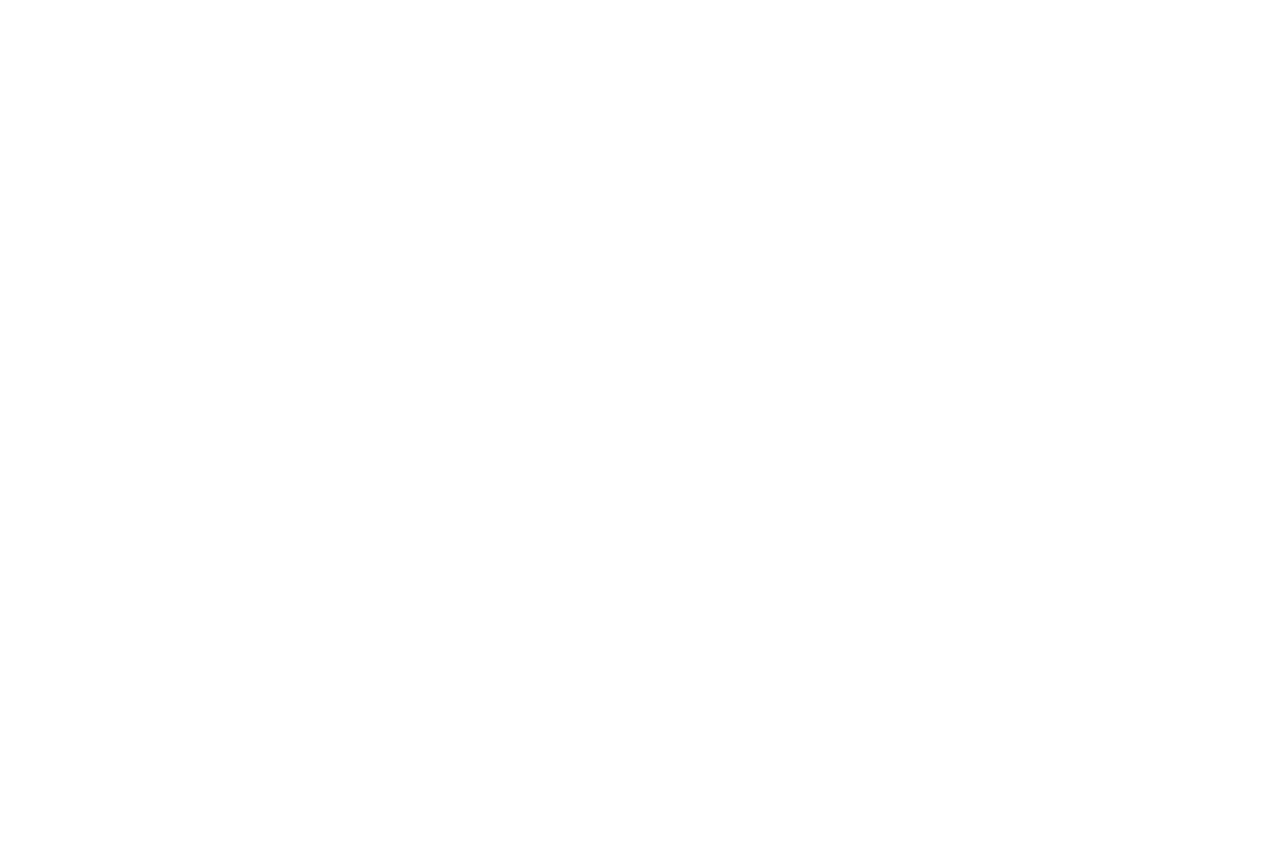
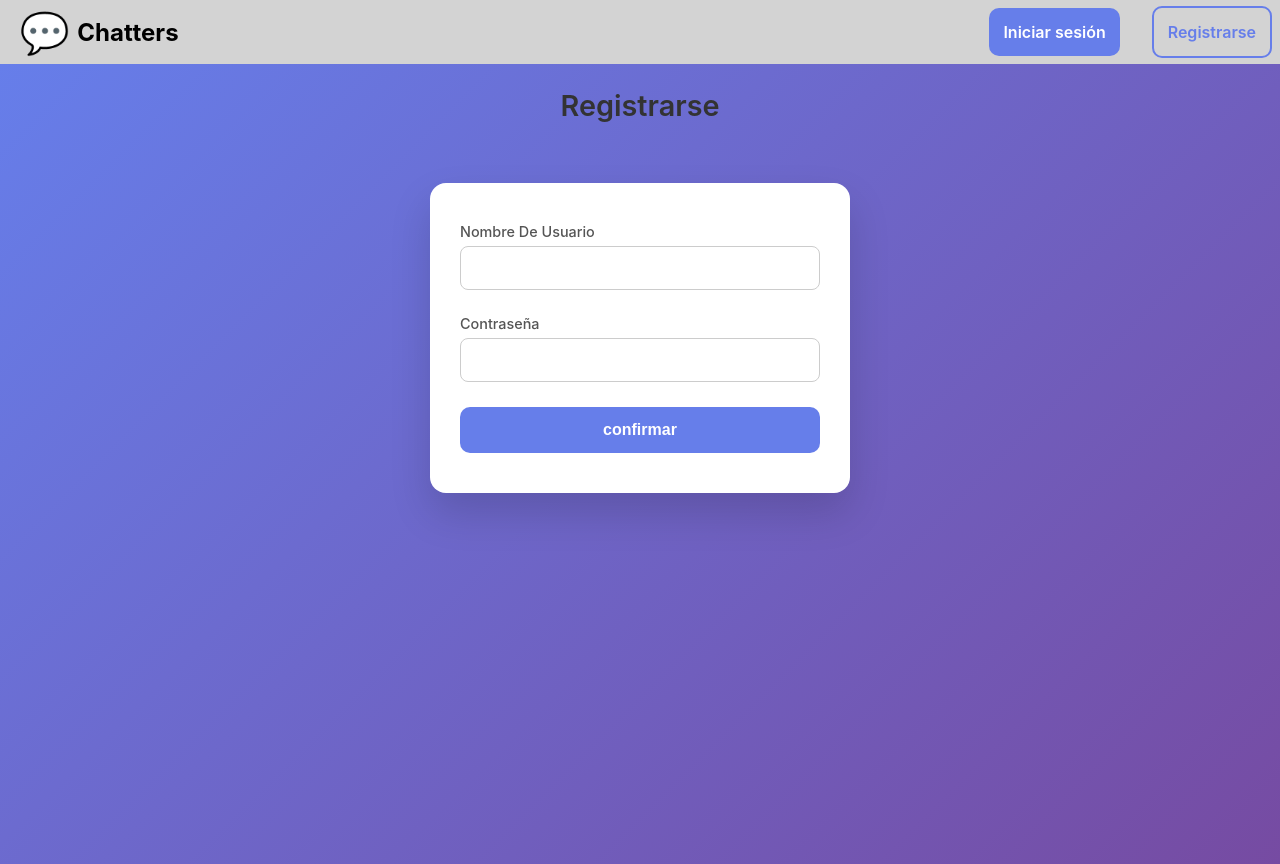
Before and after one commit to LucasFis/Ws-chat, a React (Create React App) app in the folder client/: page /register in a window 1280 px wide. Before the commit this address had no page. Before the commit the page ends 800 px from the top, so only its background shows below. Built offline with nearby package versions, Linux system fonts and the light colour scheme.

Commit message:
agrego register a medias

```diff
--- a/client/src/App.js
+++ b/client/src/App.js
@@ -5,6 +5,7 @@
 import Chat from "./components/chat/Chat.jsx";
 import Login from "./components/login/Login";
 import {AuthProvider} from "./context/authContext";
+import Register from "./components/register/Register";
 
 function App() {
 
@@ -16,6 +17,7 @@
                       <Route index element={<Home/>}/>
                       <Route path="/chat" element={<Chat />}/>
                       <Route path="/login" element={<Login/>}/>
+                      <Route path="/register" element={<Register/>}/>
                   </Route>
               </Routes>
           </BrowserRouter>
--- a/client/src/components/login/Login.css
+++ b/client/src/components/login/Login.css
@@ -1,10 +1,6 @@
 .login-container {
     display: flex;
     flex-direction: column;
-}
-
-.login-form {
-
 }
 
 .form-input-container {
--- /dev/null
+++ b/client/src/components/register/Register.css
@@ -0,0 +1,63 @@
+.form-container {
+    flex-direction: column;
+    min-height: 100vh;
+    width: 100vw;
+    display: flex;
+    align-items: center;
+    justify-content: flex-start;
+    background: linear-gradient(135deg, #667eea, #764ba2);
+}
+
+/* Tarjeta del formulario */
+.register-form {
+    margin-top: 5vh;
+    width: 100%;
+    max-width: 420px;
+    padding: 40px 30px;
+    background: #ffffff;
+    border-radius: 16px;
+    box-shadow: 0 20px 40px rgba(0, 0, 0, 0.15);
+    display: flex;
+    flex-direction: column;
+    gap: 25px;
+}
+
+/* Título */
+.form-container h2 {
+    margin-bottom: 20px;
+    color: #333;
+    font-size: 1.8rem;
+    font-weight: 600;
+    text-align: center;
+}
+
+/* Contenedor input */
+.single-input {
+    display: flex;
+    flex-direction: column;
+    gap: 6px;
+}
+
+/* Labels */
+.single-input label {
+    font-size: 0.9rem;
+    color: #555;
+    font-weight: 500;
+    text-transform: capitalize;
+}
+
+/* Inputs */
+.single-input input {
+    padding: 12px 14px;
+    border-radius: 8px;
+    border: 1px solid #ccc;
+    font-size: 1rem;
+    transition: border-color 0.2s, box-shadow 0.2s;
+}
+
+/* Focus bonito */
+.single-input input:focus {
+    outline: none;
+    border-color: #667eea;
+    box-shadow: 0 0 0 3px rgba(102, 126, 234, 0.2);
+}
--- /dev/null
+++ b/client/src/components/register/Register.jsx
@@ -0,0 +1,22 @@
+import "./Register.css"
+
+const Register = () => {
+    return (
+        <div className="form-container">
+            <h2>Registrarse</h2>
+            <form className="register-form">
+                <div className="single-input">
+                    <label htmlFor="username">nombre de usuario</label>
+                    <input type="text" name="username"/>
+                </div>
+                <div className="single-input">
+                    <label htmlFor="password">contraseña</label>
+                    <input type="password" name="password"/>
+                </div>
+                <button type="submit" className="button primary">confirmar</button>
+            </form>
+        </div>
+    )
+}
+
+export default Register;
--- a/client/src/index.css
+++ b/client/src/index.css
@@ -19,23 +19,62 @@
 }
 
 .button {
-    padding: 0.7rem;
-    display: inline-block;
     text-decoration: none;
-    border: grey solid 2px;
-    border-radius: 20px;
+    padding: 14px;
+    border-radius: 10px;
+    font-size: 1rem;
+    font-weight: 600;
+    cursor: pointer;
+    transition:
+            background 0.15s ease,
+            color 0.15s ease,
+            box-shadow 0.15s ease,
+            transform 0.15s ease;
 }
 
-.primary {
-    background-color: #838383;
-    color: white;
+
+/* Botón */
+.button.primary {
+    background: #667eea;
+    color: #fff;
+    border: none;
 }
 
-.secondary {
-    color: black;
+.button.primary:hover {
+    background: #5a6fe0;
+    transform: translateY(-2px);
+    box-shadow: 0 10px 20px rgba(102, 126, 234, 0.4);
 }
 
-.button:hover {
-    border: black solid 2px;
-    transition: 0.5s;
+
+/* Active */
+.button.primary:active {
+    transform: translateY(0);
+    box-shadow: 0 6px 12px rgba(102, 126, 234, 0.3);
 }
+
+.button.secondary {
+    background: transparent;
+    color: #667eea;
+    border: 2px solid #667eea;
+}
+
+.button.secondary:hover {
+    background: rgba(102, 126, 234, 0.1);
+    transform: translateY(-2px);
+    box-shadow: 0 8px 16px rgba(102, 126, 234, 0.25);
+}
+
+.button.tertiary {
+    text-decoration: underline;
+    background: none;
+    color: #666;
+    border: none;
+    padding: 8px;
+    font-weight: 500;
+}
+
+.button.tertiary:hover {
+    color: #667eea;
+    text-decoration: underline;
+}
```
